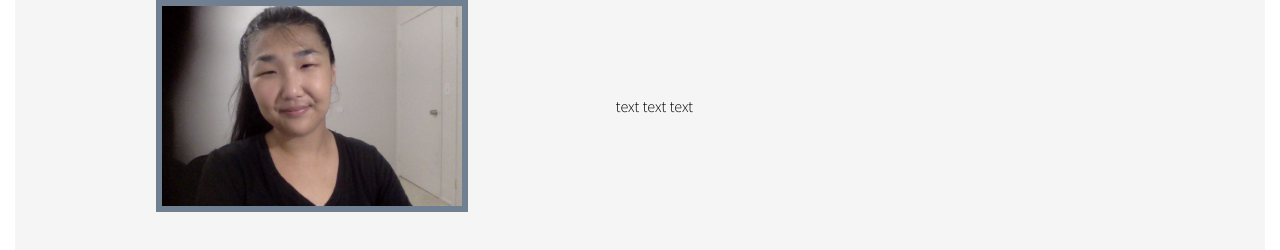
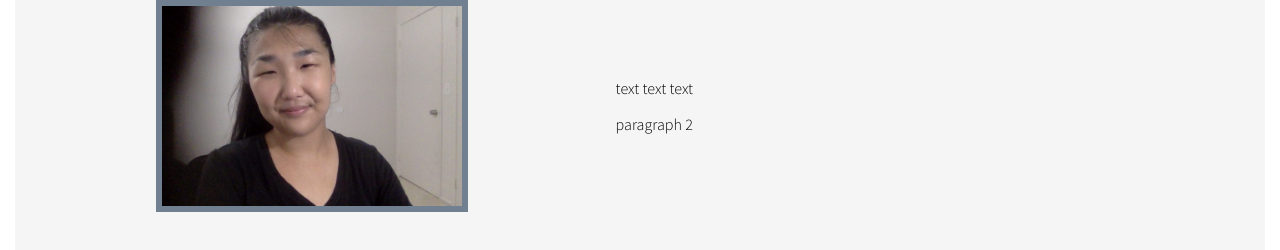
Before and after one commit to yunx2/lfz-prep-portfolio, a website: page index.html in a window 1280 px wide. Shown: the part 524-774 px from the top of the page. Drawn offline with Linux system fonts and the light colour scheme.

Commit message:
about section

```diff
--- a/index.html
+++ b/index.html
@@ -10,6 +10,7 @@
   </head>
   <body>
     <div class="container">
+      <!-- header -->
       <header class="row justify-between align align-center white-text page-header">
         <h1 class="col-4">Yunyun Liu</h1>
         <nav class="row col-6 justify-evenly">
@@ -19,15 +20,21 @@
           <a class="white-text nav-item" href="#contact">contact</a>
         </nav>
       </header>
+      <!-- hero image / banner -->
       <div class="row justify-center align-center white-text hero-image">
         <h1 class="student-name">YUNYUN LIU</h1>
       </div>
+      <!-- about -->
       <div id="about" class="row justify-evenly align-center pb-50 about-section">
         <h1 class="col-12">ABOUT ME</h1>
+        <!-- about me photo -->
         <img src="assets/yunyun-liu.jpg" alt="Yunyun portrait" class="col-3 about-image">
+        <!-- about me text -->
         <div class="col-5 text-align-reset">
           <p>text text text</p>
+          <p>paragraph 2</p>
         </div>
+
       </div>
     </div>
   </body>
```
